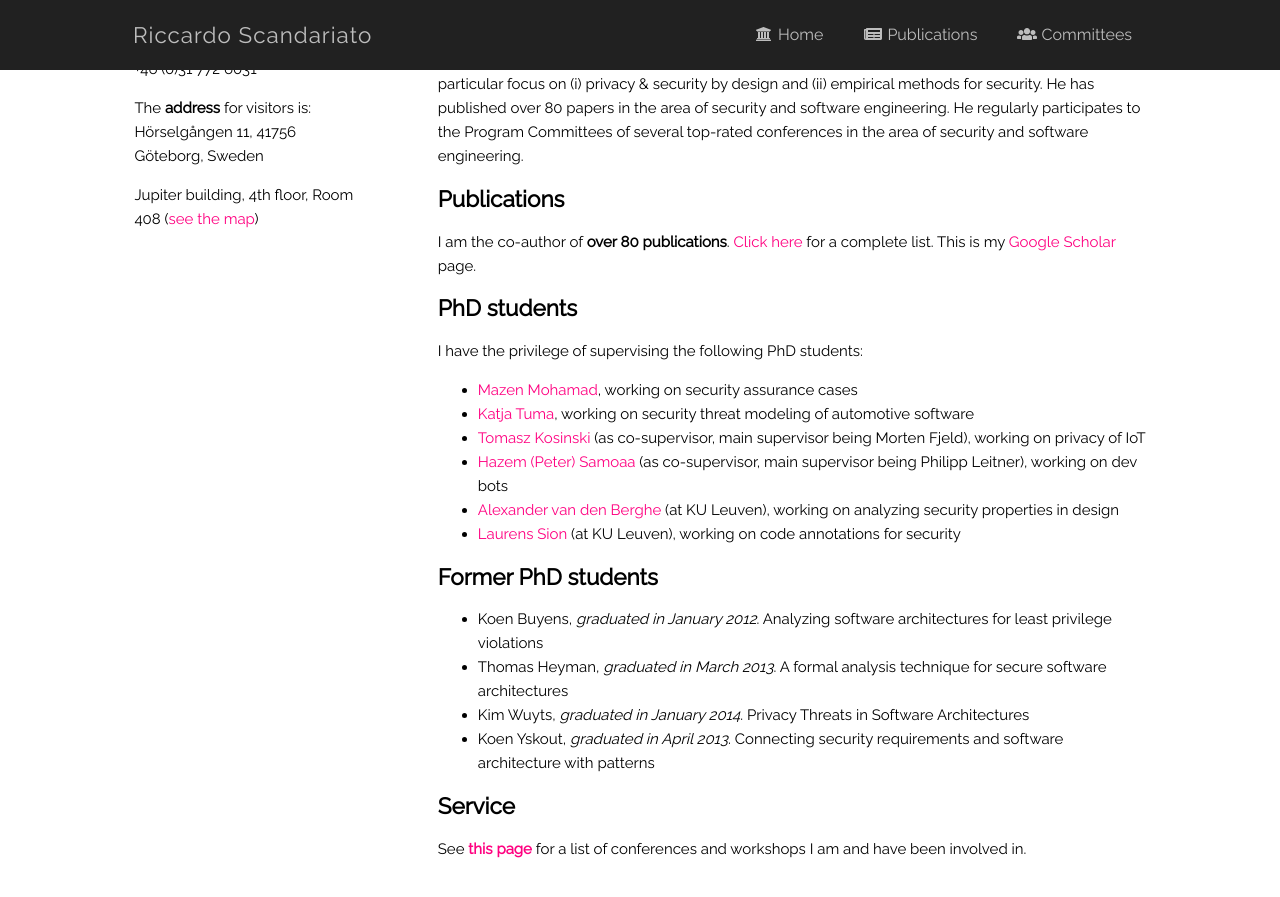
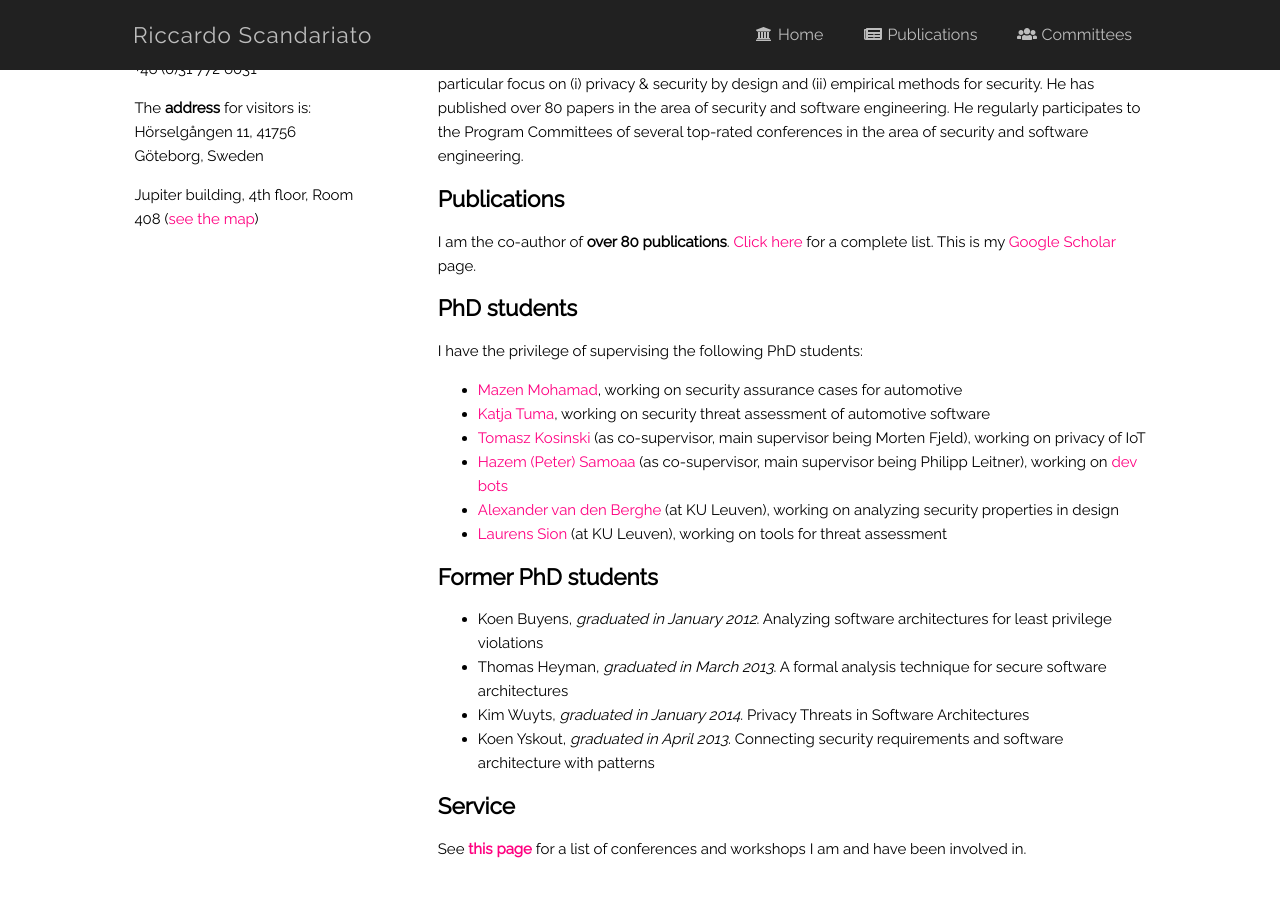
Before and after one commit to riccardoscandariato/riccardoscandariato.github.io, a Jekyll site: the page built from index.html, in a window 1280 px wide and 900 px high, scrolled down 537 px. Shown: the top 897 px of the window. Built offline with Jekyll 4.4.1, drawn with Linux system fonts in a browser that asks for light colours.

Commit message:
Peter added

```diff
--- a/index.html
+++ b/index.html
@@ -70,17 +70,17 @@ He regularly participates to the Program Committees of several top-rated confere
 <p>I have the privilege of supervising the following PhD students:</p>
 
 <ul>
-<li><a href="https://www.gu.se/english/about_the_university/staff/?languageId=100001&userId=xmomaz&departmentId=107833" target="_blank">Mazen Mohamad</a>, working on security assurance cases</li>
+<li><a href="https://www.gu.se/english/about_the_university/staff/?languageId=100001&userId=xmomaz&departmentId=107833" target="_blank">Mazen Mohamad</a>, working on security assurance cases for automotive</li>
 
-<li><a href="https://www.gu.se/english/about_the_university/staff/?languageId=100001&userId=xtumka&departmentId=107833" target="_blank">Katja Tuma</a>, working on security threat modeling of automotive software</li>
+<li><a href="https://www.gu.se/english/about_the_university/staff/?languageId=100001&userId=xtumka&departmentId=107833" target="_blank">Katja Tuma</a>, working on security threat assessment of automotive software</li>
 
 <li><a href="https://cse.gu.se/om/interaktionsdesign/forskare/tomasz-kosinski" target="_blank">Tomasz Kosinski</a> (as co-supervisor, main supervisor being Morten Fjeld), working on privacy of IoT</li>
 
-<li><a href="https://icet-lab.eu/team/" target="_blank">Hazem (Peter) Samoaa</a> (as co-supervisor, main supervisor being Philipp Leitner), working on dev bots</li>
+<li><a href="https://icet-lab.eu/team/" target="_blank">Hazem (Peter) Samoaa</a> (as co-supervisor, main supervisor being Philipp Leitner), working on <a href="https://ieeexplore.ieee.org/document/8823643" target="_blank">dev bots</a></li>
 
 <li><a href="https://distrinet.cs.kuleuven.be/people/showMember.do?memberID=u0085453" target="_blank">Alexander van den Berghe</a> (at KU Leuven), working on analyzing security properties in design</li>
 
-<li><a href="https://distrinet.cs.kuleuven.be/people/showMember.do?memberID=u0098176" target="_blank">Laurens Sion</a> (at KU Leuven), working on code annotations for security</li>
+<li><a href="https://distrinet.cs.kuleuven.be/people/showMember.do?memberID=u0098176" target="_blank">Laurens Sion</a> (at KU Leuven), working on tools for threat assessment</li>
 </ul>
 
 
```
